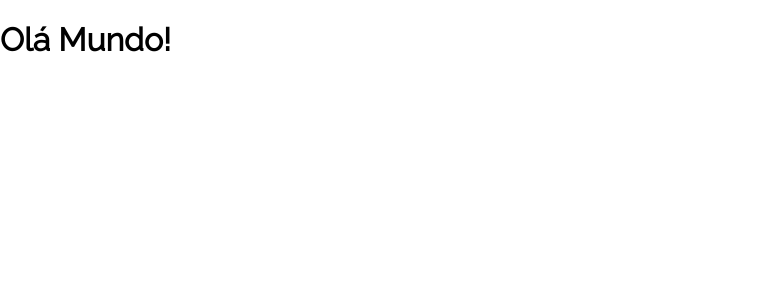
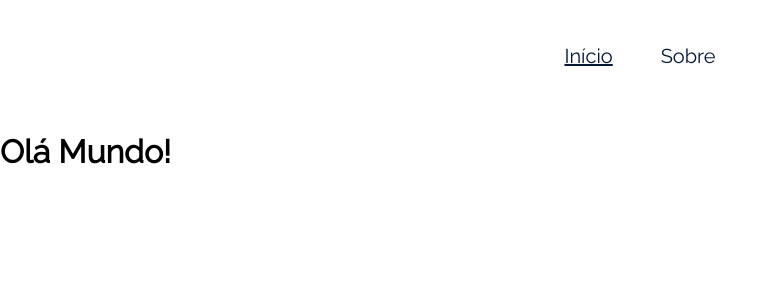
Before and after one commit to FredericoSantana/alura_react_router_dom, a React (Create React App) app: page / in a window 1280 px wide. Shown: the top 300 px of the page, without its empty margins (0-777 px from the left). Built offline with nearby package versions, Linux system fonts and the light colour scheme; the HTML template or start-up script is replaced by a standard one.

Commit message:
criação do menu

```diff
--- a/src/App.js
+++ b/src/App.js
@@ -1,10 +1,12 @@
 import {BrowserRouter, Route, Routes} from "react-router-dom";
 import Main from "./pages/Main";
 import About from "./pages/About";
+import Menu from "./components/Menu";
 
 function App() {
   return (
     <BrowserRouter>
+      <Menu/>
       <Routes>
         <Route path="/" element={<Main/>}/>
         <Route path="/about" element={<About/>}/>
--- /dev/null
+++ b/src/components/Menu/Menu.module.css
@@ -0,0 +1,13 @@
+.navigation {
+    height: 112px;
+    display: flex;
+    justify-content: center;
+    align-items: center;
+    column-gap: 3rem;
+}
+
+@media (max-width: 744px) {
+    .navigation {
+        height: 72px;
+    }
+}
--- /dev/null
+++ b/src/components/Menu/index.js
@@ -0,0 +1,22 @@
+import styles from './Menu.module.css';
+import {Link} from "react-router-dom";
+import MenuLink from "../MenuLink";
+
+const Menu = () => {
+
+
+  return (
+    <header>
+      <nav className={styles.navigation}>
+        <MenuLink to="/">
+          Início
+        </MenuLink>
+        <MenuLink to="/about">
+          Sobre
+        </MenuLink>
+      </nav>
+    </header>
+  );
+};
+
+export default Menu;
--- /dev/null
+++ b/src/components/MenuLink/MenuLink.module.css
@@ -0,0 +1,9 @@
+.link {
+    font-size: 1.25rem;
+    line-height: 1.5rem;
+    color: var(--cor-fonte-principal);
+}
+
+.linkHighlighted {
+    text-decoration: underline;
+}
--- /dev/null
+++ b/src/components/MenuLink/index.js
@@ -0,0 +1,17 @@
+import styles from './MenuLink.module.css';
+import {Link, useLocation} from "react-router-dom";
+
+const MenuLink = ({children, to}) => {
+  const localization = useLocation();
+
+  return (
+    <Link className={`
+        ${styles.link}
+        ${localization.pathname === to ? styles.linkHighlighted : ''}
+        `} to={to}>
+      {children}
+    </Link>
+  );
+};
+
+export default MenuLink;
```
